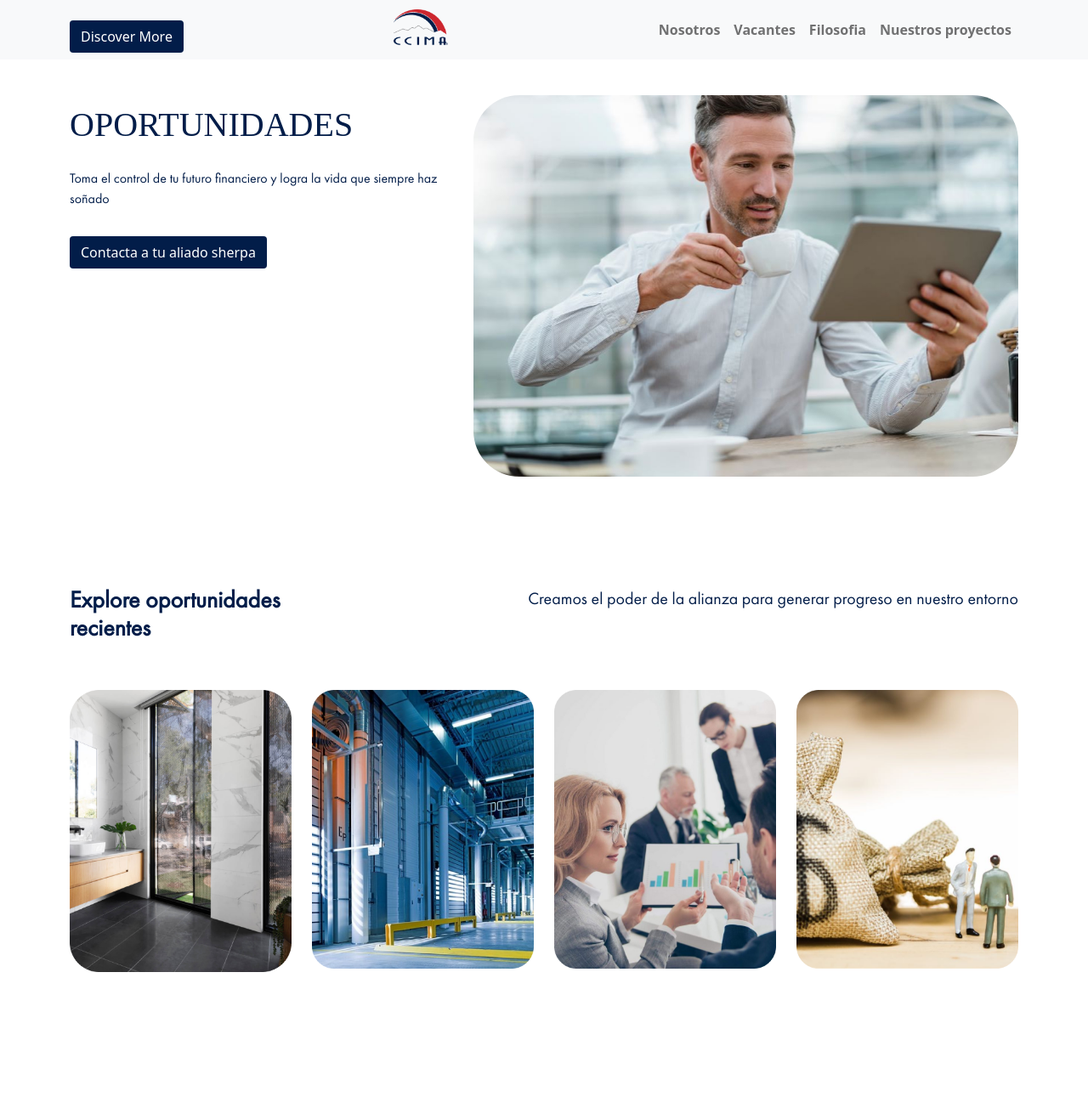
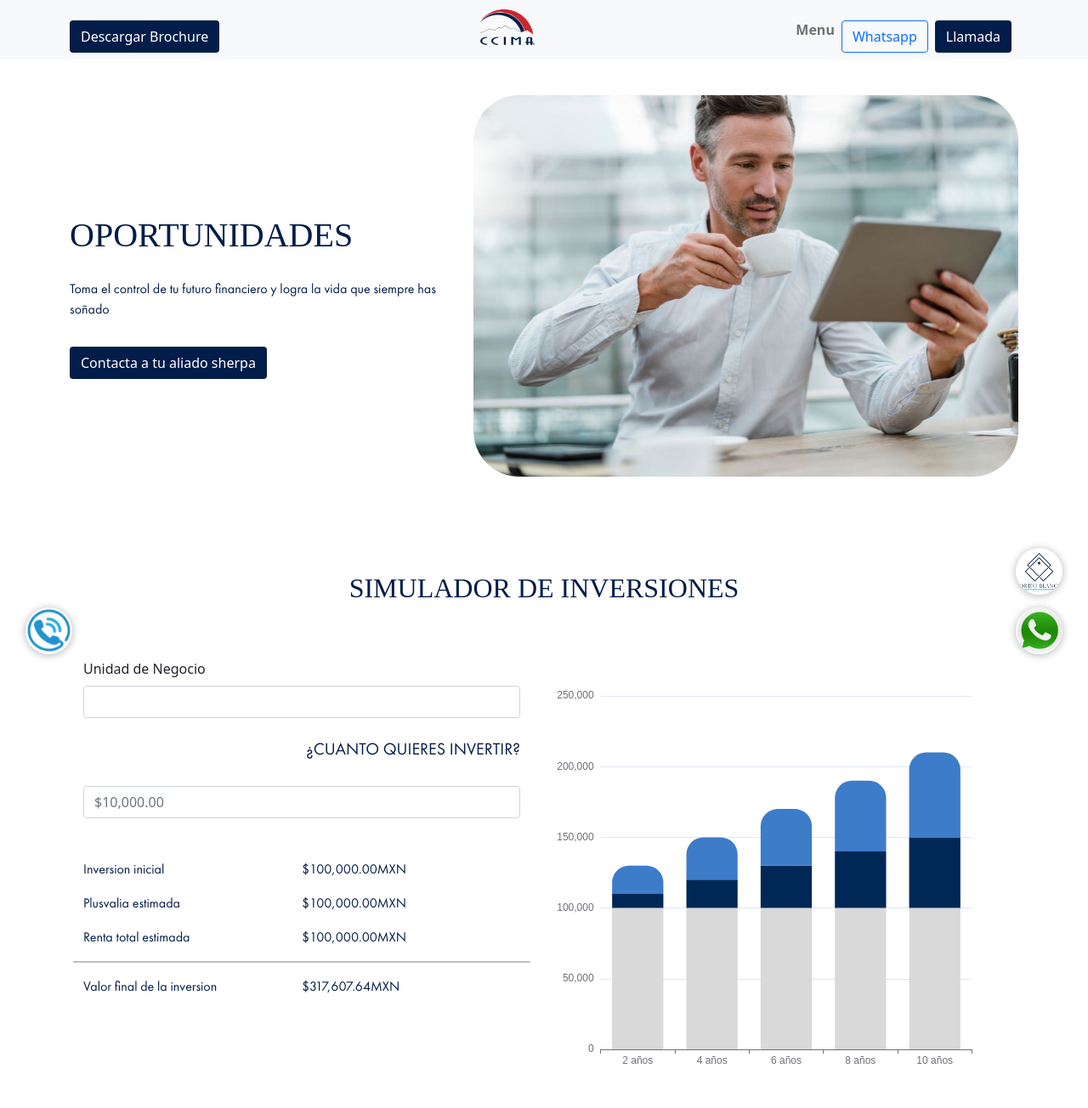
Before and after one commit to grupoccima1/ccimalp, a PHP site: page / in a window 1280 px wide; the page is wider, and only the part inside the window is pictured. Shown: the top 1304 px of that part at 85% size. Run offline with PHP 8.4, Linux system fonts and the light colour scheme; some libraries are stand-ins or nearby versions; some web fonts are replaced.

Commit message:
Revision 14-03-2024

```diff
--- a/index.html
+++ b/index.html
@@ -14,6 +14,7 @@
   <link rel="stylesheet" href="public/css/normalize.css">
   <link rel="stylesheet" href="publiccss/all.css">
   <link rel="stylesheet" href="publiccss/main2.css">
+  <link rel="stylesheet" href="https://cdnjs.cloudflare.com/ajax/libs/animate.css/4.1.1/animate.min.css">
 </head>
 
 <body>
@@ -26,7 +27,11 @@
             <span class="navbar-toggler-icon"></span>
           </button>
           <div class="d-grid gap-2 d-md-flex justify-content-md-start mt-3">
-            <button class="btn text-white bg__primario me-md-2 d-none d-lg-block" type="button">Discover More</button>
+            <a href="./public/files/presentacion_corta_general_precios.pdf" target="_blank" rel="nofollow"
+              download="Portto Blanco">
+              <button class="btn text-white bg__primario me-md-2 d-none d-lg-block" type="button">Descargar
+                Brochure</button>
+            </a>
           </div>
         </div>
         <div class="">
@@ -38,9 +43,10 @@
           <div class="collapse navbar-collapse justify-content-end Roboto-Medium" id="navbarNav">
             <ul class="navbar-nav ">
               <li class="nav-item">
-                <a class="nav-link fw-bold" href="#">Nosotros</a>
+                <a class="nav-link fw-bold" data-bs-toggle="popover" data-bs-placement="bottom"
+                  data-bs-content="Content" href="#">Menu</a>
               </li>
-              <li class="nav-item">
+              <!--  <li class="nav-item">
                 <a class="nav-link fw-bold" href="#">Vacantes</a>
               </li>
               <li class="nav-item">
@@ -49,13 +55,31 @@
               <li class="nav-item">
                 <a class="nav-link fw-bold" href="#">Nuestros proyectos</a>
               </li>
+              <li class="nav-item">
+                <a class="social" rel="nofollow" href="#" target="_blank"><img class="w-32px"
+                  src="./public/img/icons/social_media/Whatsapp.svg" alt=""></a>
+              </li> -->
             </ul>
+            <div class="d-grid gap-2 d-md-flex justify-content-md-start mt-3">
+              <a href="./public/files/presentacion_corta_general_precios.pdf" target="_blank" rel="nofollow"
+                download="Portto Blanco">
+                <button class="btn text-primary btn-outline-primary me-md-2 d-none d-lg-block"
+                  type="button">Whatsapp</button>
+              </a>
+            </div>
+            <div class="d-grid gap-2 d-md-flex justify-content-md-start mt-3">
+              <a href="./public/files/presentacion_corta_general_precios.pdf" target="_blank" rel="nofollow"
+                download="Portto Blanco">
+                <button class="btn text-white bg__primario me-md-2 d-none d-lg-block" type="button">Llamada</button>
+              </a>
+            </div>
           </div>
         </div>
       </div>
     </nav>
   </header>
   <main>
+    <!-- Principal -->
     <section id="hero">
       <div class="container">
         <div class="row pt_96px">
@@ -64,9 +88,10 @@
               <img class="rd-main mt-3" src="public/img/main_1.jpg" alt="">
             </figure>
           </div>
-          <div class="col-sm-12 col-md-5 order-md-1 d-flex flex-column justify-content-center h-100 pr-2">
+          <div class="col-sm-12 col-md-5 order-md-1 d-flex flex-column justify-content-center pr-2">
             <h1 class="FuturaDemi fs-1 text-center text-lg-start">OPORTUNIDADES</h1>
-            <p class="text-center text-lg-start">Toma el control de tu futuro financiero y logra la vida que siempre haz soñado</p>
+            <p class="text-center text-lg-start">Toma el control de tu futuro financiero y logra la vida que siempre has
+              soñado</p>
             <div class="d-grid gap-2 d-md-flex justify-content-md-start mt-3">
               <button class="btn text-white bg__primario me-md-2" type="button">Contacta a tu aliado sherpa</button>
             </div>
@@ -75,6 +100,106 @@
       </div>
     </section>
 
+    <!-- Calculadora de inversiones -->
+    <section>
+      <div class="container">
+        <div class="row mt-5 justify-content-center justify-content-lg-between">
+          <div class="col-12">
+            <h2 class="FuturaDemi fs-2 my-5 text-center text-uppercase"> Simulador de Inversiones</h2>
+          </div>
+          <div class="col-12 col-lg-6">
+            <div class="card p-3 cr">
+              <div class="form-group">
+                <label for="exampleDataList" class="form-label">Unidad de Negocio </label>
+                <input class="form-control" list="datalistOptions" id="exampleDataList" placeholder="">
+                <datalist id="datalistOptions">
+                  <option selected value="Habitacional">
+                  <option value="Industrial">
+                </datalist>
+              </div>
+              <div class="d-flex justify-content-end align-items-center pt-4">
+                <h5 class="h5 text-uppercase blue-text ">¿Cuanto quieres invertir?</h5>
+                <br>
+              </div>
+              <div class="row pt-3">
+                <div class="col-12 mt-2 order-xl-first">
+                  <div class="form-group">
+                    <input placeholder="$10,000.00" class='form-control'></input>
+                  </div>
+                </div>
+                <div class="row mt-5 d-flex justify-content-between">
+                  <div class="col-6">
+                    <p class="FuturaBook">Inversion inicial</p>
+                  </div>
+                  <div class="col-6">
+                    <p class="FuturaBook">$100,000.00MXN</p>
+                  </div>
+                </div>
+                <div class="row">
+                  <div class="col-6">
+                    <p class="FuturaBook">Plusvalia estimada</p>
+                  </div>
+                  <div class="col-6">
+                    <p class="FuturaBook">$100,000.00MXN</p>
+                  </div>
+                </div>
+                <div class="row">
+                  <div class="col-6">
+                    <p class="FuturaBook">Renta total estimada</p>
+                  </div>
+                  <div class="col-6">
+                    <p class="FuturaBook">$100,000.00MXN</p>
+                  </div>
+                  <hr style="height:2px;border-width:0;color:black;background-color:black">
+                </div>
+                <div class="row">
+                  <div class="col-6">
+                    <p class="FuturaBook">Valor final de la inversion</p>
+                  </div>
+                  <div class="col-6">
+                    <p class="FuturaBook">$317,607.64MXN</p>
+                  </div>
+                </div>
+              </div>
+            </div>
+          </div>
+          <div class="col-11 col-lg-6">
+            <div id="chart" class="charts"></div>
+          </div>
+        </div>
+      </div>
+    </section>
+
+    <!-- Video Construye -->
+    <section class="seccion" id="beneficios">
+      <div class="container">
+        <div class="row d-flex justify-content-center">
+          <div class="col-10">
+            <div class="row d-flex justify-content-between">
+              <div class="col-12 col-lg-4">
+                <h2 class="FuturaDemi fs-2 fw-bold text-uppercase blue-text text-center text-lg-start">Construye el camino
+                </h2>
+              </div>
+              <div class="col-12 col-lg-4">
+                <p class="text-center text-lg-end">Tenemos mas de 21 años GENERANDO PROGRESO para nuestros aliados</p>
+              </div>
+            </div>
+          </div>
+        </div>
+        <div class="row justify-content-between">
+          <div class="row d-flex justify-content-center">
+            <div class="col-12 col-lg-10">
+              <!-- <img src="public/video/sherpa.mp4" class="d-block w-100" alt="imagen 01"> -->
+              <video src="public/video/sherpa.mp4" class="d-block w-100" autoplay loop muted></video>
+              <!-- Sin controles y con autoplay -->
+            </div>
+          </div>
+
+        </div>
+      </div>
+    </section>
+
+    <!-- Oportunidades -->
     <section class="seccion" id="">
       <div class="container">
         <div class="row justify-content-center">
@@ -112,28 +238,9 @@
       </div>
     </section>
 
-    <section class="seccion" id="beneficios">
-      <div class="container">
-        <div class="row justify-content-between">
-          <div class="col-12 col-lg-4">
-            <h2 class="FuturaDemi fs-2 fw-bold text-uppercase blue-text text-center text-lg-end">Construye el camino</h2>
-          </div>
-          <div class="col-12 col-lg-4">
-            <p class="text-center text-lg-end">Tenemos mas de 21 años GENERANDO PROGRESO para nuestros aliados</p>
-          </div>
-          <div class="row d-flex justify-content-center">
-            <div class="col-12 col-lg-10">
-              <!-- <img src="public/video/sherpa.mp4" class="d-block w-100" alt="imagen 01"> -->
-              <video src="public/video/sherpa.mp4" class="d-block w-100" autoplay></video>
-              <!-- Sin controles y con autoplay -->
-            </div>
-          </div>
 
-        </div>
-      </div>
-    </section>
-
-    <section class="seccion">
+    <!-- Experiencia -->
+    <section class="seccion wow animate__swing">
       <div class="container">
         <div class="row d-flex justify-content-end">
           <div class="col-6 col-lg-3 text-center pt-5">
@@ -492,7 +536,7 @@
                           <label for="exampleInputPassword1" class="form-label">Mensaje</label>
                           <textarea class="form-control" id="exampleFormControlTextarea1" rows="3"></textarea>
                         </div>
-                          <button type="submit" class="btn text-white bg__primario">Submit</button>
+                        <button type="submit" class="btn text-white bg__primario">Enviar</button>
                       </form>
                     </div>
                   </div>
@@ -533,7 +579,7 @@
             <ul class="list-unstyled">
               <span class="fs_20px fw-bold"> Nuestras Marcas</span>
               <li><a class=" text-primary text-decoration-none" href="">Construye</a></li>
-                <li><a class=" text-primary text-decoration-none" href="">Porto blanco</a></li>
+              <li><a class=" text-primary text-decoration-none" href="">Portto Blanco</a></li>
               <li><a class=" text-primary text-decoration-none" href="">Navetec</a></li>
 
             </ul>
@@ -549,7 +595,7 @@
 
         <div class="row mt-5">
           <div class="col-12 col-lg-8 d-flex justify-content-end">
-            <h4 class="FuturaBook text-center text-lg-start mb-3 mb-lg-0">Derechos reservados Grupo CCIMA 2024 16px</h4>
+            <h4 class="FuturaBook text-center text-lg-start mb-3 mb-lg-0">Derechos reservados Grupo CCIMA 2024</h4>
           </div>
           <div class="col-12 col-lg-4 text-center text-lg-end">
             <a class="social" rel="nofollow" href="#" target="_blank"><img class="w-32px"
@@ -572,6 +618,19 @@
     <!-- Agregar las Fuentes Futura book demi bold -->
     <!-- animar el countdown  -->
   </main>
+
+  <!-- <div class="container-boton "> -->
+  <a href="https://api.whatsapp.com/send?phone=524422912223" target="_blank">
+    <img class="btn-wsp" src="./public/img/wa.png" alt="">
+  </a>
+  <a href="#" target="_blank">
+    <img class="btn-rg" src="./public/img/cel.png" alt="">
+  </a>
+  <a href="./public/files/presentacion_corta_general_precios.pdf" target="_blank" rel="nofollow"
+    download="Portto Blanco">
+    <img class="btn-dw" src="./public/img/PTB.png" alt="">
+  </a>
+  <!--  </div> -->
   <!-- EChart -->
   <script type="text/javascript" src="https://fastly.jsdelivr.net/npm/echarts@5.5.0/dist/echarts.min.js"></script>
 
@@ -581,6 +640,16 @@
   <script src="https://cdn.jsdelivr.net/npm/bootstrap@5.3.3/dist/js/bootstrap.bundle.min.js"
     integrity="sha384-YvpcrYf0tY3lHB60NNkmXc5s9fDVZLESaAA55NDzOxhy9GkcIdslK1eN7N6jIeHz" crossorigin="anonymous">
   </script>
+  <script>
+    var popoverTriggerList = [].slice.call(document.querySelectorAll('[data-bs-toggle="popover"]'))
+    var popoverList = popoverTriggerList.map(function (popoverTriggerEl) {
+      return new bootstrap.Popover(popoverTriggerEl)
+    })
+  </script>
+  <script src="./public/js/wow.min.js"></script>
+  <script>
+  new WOW().init();
+  </script>
 
 </body>
 
--- a/public/css/main.css
+++ b/public/css/main.css
@@ -180,6 +180,10 @@ p{
 .bg__bluetrasparent{
     background-color: #1c293a48;
 }
+.bp{
+    border-color: var(--primario);
+
+}
 
 /**** position ****/
 
@@ -295,3 +299,53 @@ p{
     color: #4167B0;
     font-size: 20px;
 }
+.btn-wsp {
+    position: fixed;
+    width: 55px;
+    height: 55px;
+    line-height: 55px;
+    bottom: 30px;
+    right: 30px;
+    color: #fff;
+    border-radius: 50px;
+    text-align: center;
+    font-size: 30px;
+    box-shadow: 0px 1px 10px rgba(0, 0, 0, 0.3);
+    z-index: 100;
+}
+.btn-dw {
+    position: fixed;
+    width: 55px;
+    height: 55px;
+    line-height: 55px;
+    bottom: 100px;
+    right: 30px;
+    background: #fff;
+    color: #fff;
+    border-radius: 50px;
+    text-align: center;
+    font-size: 30px;
+    box-shadow: 0px 1px 10px rgba(0, 0, 0, 0.3);
+    z-index: 100;
+}
+.btn-rg {
+    position: fixed;
+    width: 55px;
+    height: 55px;
+    line-height: 55px;
+    bottom: 30px;
+    left: 30px;
+    background: #fff;
+    color: #fff;
+    border-radius: 50px;
+    text-align: center;
+    font-size: 30px;
+    box-shadow: 0px 1px 10px rgba(0, 0, 0, 0.3);
+    z-index: 100;
+}
+a{
+    text-decoration: none;
+}
+.cr{
+    border: 0px;
+}
```
Also changed, not shown: other parts of index.html (+18 -78 lines), public/img/PTB.png (added), public/img/cel.png (added), public/img/wa.png (added), 2 other files. Lines whose indentation alone changed are shown as unchanged.
